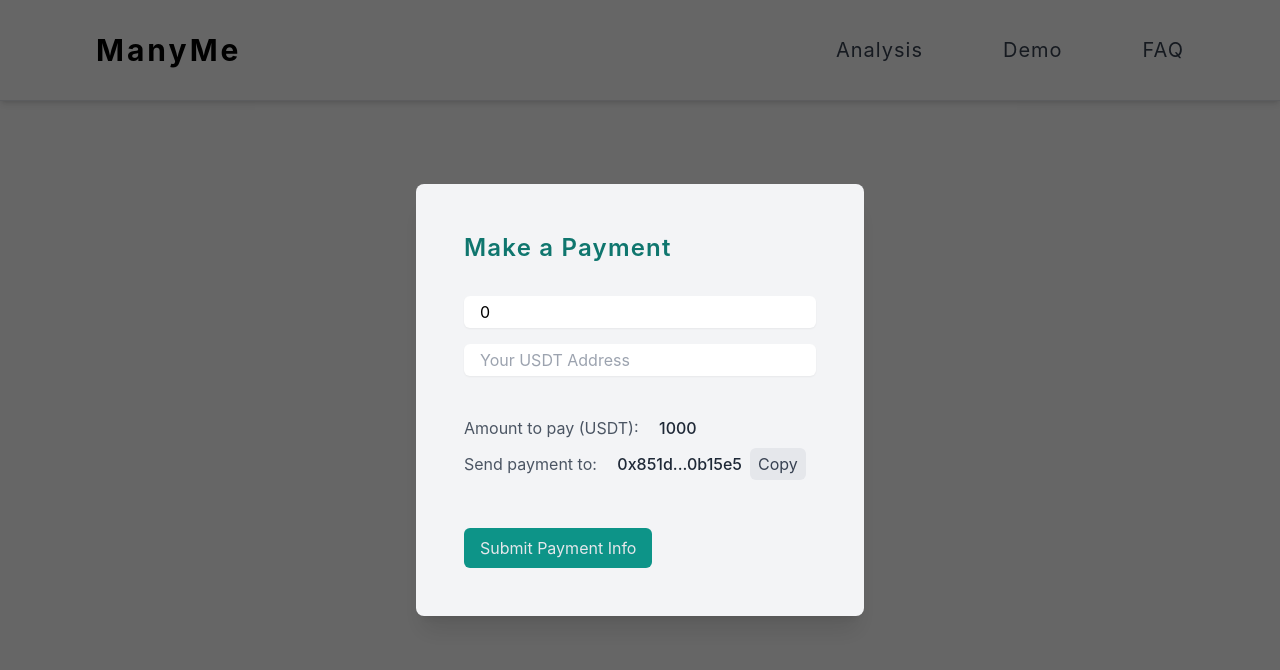
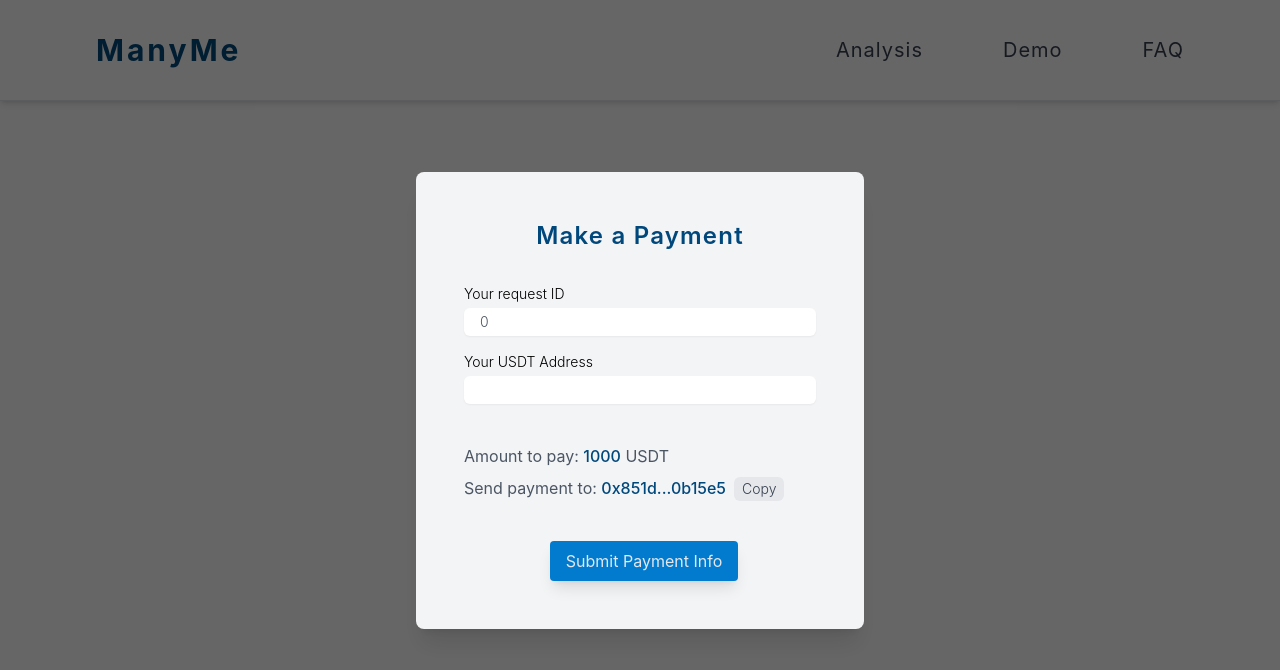
Before and after one commit to muhuuh/sybile, a React (Create React App) app: page /main/payment/details in a window 1280 px wide. Shown: the top 670 px of the page. Built offline with nearby package versions, Linux system fonts and the light colour scheme; no server answers.

Commit message:
payment UI done

```diff
--- a/src/components/Header.js
+++ b/src/components/Header.js
@@ -10,7 +10,7 @@ const Header = () => {
     <header className="bg-white border-b py-8 flex justify-between items-center px-24 shadow-md">
       <NavLink
         to="/main"
-        className="text-3xl font-bold tracking-widest text-indigoDye"
+        className="text-3xl font-bold tracking-widest text-indogoDye"
       >
         ManyMe
       </NavLink>
--- a/src/components/Main/Payment/PaymentDetails.js
+++ b/src/components/Main/Payment/PaymentDetails.js
@@ -1,6 +1,7 @@
 import React, { useState } from "react";
 import { useDispatch, useSelector } from "react-redux";
 import { paymentActions, updatePaymentInfo } from "../../store/payment-slice";
+import LoadingSpinner from "../../UI/LoadingSpinner";
 
 const PaymentDetails = ({ closeModal }) => {
   const paymentDetails = useSelector((state) => state.paymnent.paymentDetails);
@@ -37,6 +38,7 @@ const PaymentDetails = ({ closeModal }) => {
 
     dispatch(paymentActions.updatePaymentDetails(updatedPaymentDetails));
     dispatch(updatePaymentInfo(updatedPaymentDetails));
+    dispatch(paymentActions.updatePaymentSent(true));
 
     closeModal();
   };
@@ -55,57 +57,67 @@ const PaymentDetails = ({ closeModal }) => {
   };
 */
   return (
-    // Overlay div with semi-transparent background to focus attention on the modal
     <div
       className="fixed inset-0 bg-black bg-opacity-60 flex justify-center items-center z-50"
       onClick={closeModal}
     >
-      {/* Modal content with modern styling */}
       <div
-        className="bg-gray-100 p-12 rounded-lg shadow-xl max-w-md w-full mx-4"
+        className="bg-gray-100 p-12 rounded-lg shadow-xl max-w-md w-full mx-4 text-left"
         onClick={(e) => e.stopPropagation()}
       >
-        <h2 className="text-2xl font-semibold text-teal-700 tracking-wider mb-8">
+        <h2 className="text-2xl font-semibold text-indogoDye tracking-wider mb-8 text-center">
           Make a Payment
         </h2>
+        <div className="text-sm font-light">
+          <label htmlFor="requestId" className="block">
+            Your request ID
+          </label>
           <input
+            id="requestId"
             type="text"
-          placeholder="Request ID"
-          className="form-input px-4 py-1 mt-1 block w-full border-gray-300 rounded-md shadow-sm"
+            className="form-input px-4 py-1 mt-1 block w-full border-gray-300 rounded-md shadow-sm text-gray-600"
             value={paymentDetails.request_id}
             readOnly
           />
+        </div>
 
+        <div className="mt-4 text-sm font-ligh">
+          <label htmlFor="userAddress" className="block text-sm font-light">
+            Your USDT Address
+          </label>
           <input
+            id="userAddress"
             type="text"
-          placeholder="Your USDT Address"
-          className="form-input px-4 py-1 mt-4 block w-full border-gray-300 rounded-md shadow-sm"
+            className="form-input px-4 py-1 mt-1 block w-full border-gray-300 rounded-md shadow-sm text-gray-600"
             value={userAddress}
             onChange={(e) => setUserAddress(e.target.value)}
           />
+        </div>
+
         <p className="mt-10 text-gray-600">
-          Amount to pay (USDT):{" "}
-          <span className="font-medium text-gray-800 ml-4">{amountToPay}</span>
+          Amount to pay:{" "}
+          <span className="font-medium text-indogoDye">{amountToPay}</span> USDT
         </p>
         <div className="mt-2 text-gray-600">
           Send payment to:{" "}
-          <span className="font-medium text-gray-800 ml-4">
+          <span className="font-medium text-indogoDye">
             {shortPaymentAddress}
           </span>
           <button
             onClick={() => copyToClipboard(paymentAddress)}
-            className="ml-2 bg-gray-200 text-gray-700 px-2 py-1 rounded-md hover:bg-gray-300 transition duration-200"
+            className="ml-2 bg-gray-200 text-gray-700 px-2 py-0.5 rounded-md text-sm font-light hover:bg-gray-300 transition duration-200"
           >
             Copy
           </button>
         </div>
-
+        <div className="text-center">
           <button
             onClick={handlePaymentSubmission}
-          className="mt-12 bg-teal-600 text-gray-200 px-4 py-2 rounded-md hover:bg-teal-700 transition duration-200"
+            className="bg-honoluluBlue text-gray-200 px-4 py-2 mt-10 shadow-lg rounded ml-2 hover:bg-salmon hover:text-gray-800 transition duration-200"
           >
             Submit Payment Info
           </button>
+        </div>
       </div>
     </div>
   );
--- a/src/components/Main/Payment/PaymentMain.js
+++ b/src/components/Main/Payment/PaymentMain.js
@@ -9,13 +9,15 @@ const PaymentMain = () => {
   const requestId = useSelector((state) => state.paymnent.user.request_id);
   const paymentMade = useSelector((state) => state.paymnent.user.paymentMade);
   const analysisDone = useSelector((state) => state.paymnent.user.analysisDone);
-  const mainDataPoints = useSelector((state) => state.visuals.mainDataPoints);
+  const paymentSent = useSelector((state) => state.paymnent.paymentSent);
+  const dataAnalysis = useSelector((state) => state.visuals.dataAnalysis);
   const [openModal, setOpenModal] = useState(false);
 
   console.log("mainDataPoints");
   console.log(analysisDone);
   console.log(paymentMade);
   console.log(requestId);
+  console.log(dataAnalysis);
 
   // Navigate when both payment and analysis are done
   useEffect(() => {
@@ -33,17 +35,19 @@ const PaymentMain = () => {
     : "Your analysis is underway. Please stay on this page and don't refresh.";
 
   return (
-    <div className="min-h-screen p-8 bg-darkBgGray">
+    <div className="min-h-screen p-8 bg-gray-100">
       <div className="text-center mt-6">
-        <h1 className="text-2xl font-bold text-teal-600 mb-4 tracking-wider">
+        <h1 className="text-3xl font-bold text-indogoDye mb-4 tracking-wider">
           Payment and Analysis
         </h1>
-        <p className="mb-3 text-gray-200 text-lg mt-6">{message}</p>
+        <p className="mb-3 text-gray-800 text-lg mt-6 font-light tracking-wider">
+          {message}
+        </p>
         {!analysisDone && (
           <>
             <div className="mt-12">
               <LoadingSpinner />
-              <p className="text-xl text-gray-200 mt-12">
+              <p className="text-xl text-gray-700 mt-12">
                 Please make sure to save the below ID. It is your access code to
                 retrieve your analysis.
               </p>
@@ -54,28 +58,46 @@ const PaymentMain = () => {
 
         {analysisDone && (
           <div className="flex flex-col">
-            <div className=" my-10 mx-auto max-w-6xl bg-lightBgGray rounded-lg shadow-md py-10 px-32">
-              <div className="text-gray-200">
+            <div className=" my-10 mx-auto max-w-6xl bg-white rounded-lg shadow-lg border py-10 px-32">
+              <div className="text-gray-700">
                 Total number of{" "}
-                <span className="text-teal-500">sybile addresses found</span>:{" "}
-                {mainDataPoints.sybileAddrNbr}
+                <span className="text-honoluluBlue">
+                  Sybile addresses found
+                </span>
+                : {dataAnalysis.executiveSummary.totalSybilAddresses}
               </div>
-              <div className="text-gray-200">
+              <div className="text-gray-700">
                 Total number of sybile{" "}
-                <span className="text-teal-500">clusters found</span>:{" "}
-                {mainDataPoints.sybileClusterNbr}
+                <span className="text-honoluluBlue">
+                  Sybil Token Percentage:
+                </span>
+                : {dataAnalysis.executiveSummary.sybilTokenPercentage}%
               </div>
-              <div className="text-gray-200">
-                Among all, the{" "}
-                <span className="text-teal-500">biggest cluster</span>:{" "}
-                {mainDataPoints.biggestCluster}
+              <div className="text-gray-700">
+                Potential savings{" "}
+                <span className="text-honoluluBlue">Potential savings</span>:{" "}
+                {dataAnalysis.executiveSummary.financialLoss.toLocaleString()}
               </div>
-              <button
-                onClick={() => setOpenModal(true)}
-                className="mt-16 mx-auto bg-teal-600 text-gray-200 px-4 py-2 rounded-md hover:bg-teal-700 transition duration-200"
-              >
-                Pay to see more details
-              </button>
+              {!paymentSent ? (
+                <button
+                  onClick={() => setOpenModal(true)}
+                  className="bg-honoluluBlue text-gray-200 px-4 py-2 mt-10 shadow-lg rounded ml-2 hover:bg-salmon hover:text-gray-800 transition duration-200"
+                >
+                  Pay to see more details
+                </button>
+              ) : (
+                <div className="mt-10">
+                  <LoadingSpinner />
+                  <p className=" text-gray-700 mt-4">
+                    Thanks for sending your payment!
+                  </p>
+                  <p className="text-light text-gray-700 ">
+                    We are monitoring your payment and will refresh
+                    automatically the page after 3 confirmation
+                  </p>
+                  <p className="mt-3 text-xl text-gray-200">{requestId}</p>
+                </div>
+              )}
             </div>
           </div>
         )}
--- a/src/components/store/payment-slice.js
+++ b/src/components/store/payment-slice.js
@@ -46,7 +46,7 @@ export const updatePaymentInfo = createAsyncThunk(
 const defaultState = {
   user: {
     request_id: 0,
-    paymentMade: true,
+    paymentMade: false,
     analysisDone: true,
   },
   paymentDetails: {
@@ -56,6 +56,7 @@ const defaultState = {
     valuePaid: 0,
     tx_id: "",
   },
+  paymentSent: false,
 };
 
 const paymentSlice = createSlice({
@@ -68,6 +69,9 @@ const paymentSlice = createSlice({
     updatePaymentDetails(state, action) {
       state.paymentDetails = { ...state.paymentDetails, ...action.payload };
     },
+    updatePaymentSent(state, action) {
+      state.paymentSent = action.payload;
+    },
   },
   extraReducers: (builder) => {
     builder.addCase(updateAnalysisRequest.fulfilled, (state, action) => {
```
Lines whose indentation alone changed are shown as unchanged.
